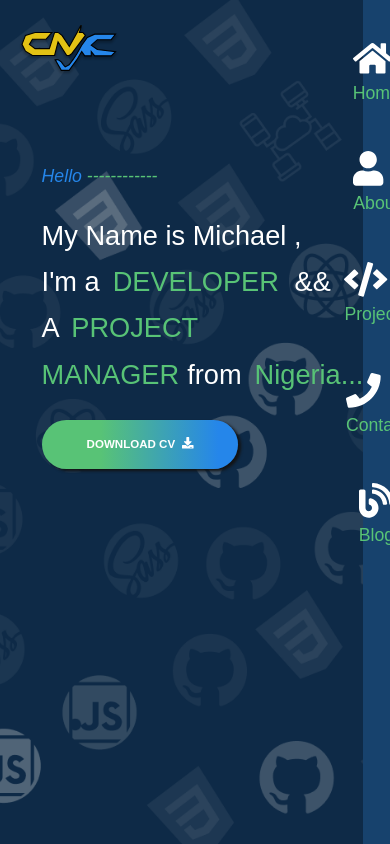
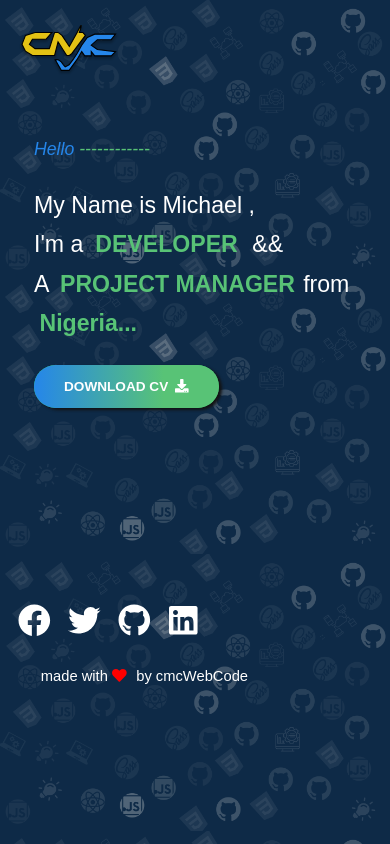
Before and after one commit to cmcWebCode40/my_portfolio_site, a React (Create React App) app: page / in a window 390 px wide. Built offline with nearby package versions, Linux system fonts and the light colour scheme.

Commit message:
created the footer component

```diff
--- a/package.json
+++ b/package.json
@@ -4,6 +4,7 @@
   "private": true,
   "dependencies": {
     "@fortawesome/fontawesome-svg-core": "^1.2.26",
+    "@fortawesome/free-brands-svg-icons": "^5.12.0",
     "@fortawesome/free-solid-svg-icons": "^5.12.0",
     "@fortawesome/react-fontawesome": "^0.1.8",
     "@testing-library/jest-dom": "^4.2.4",
--- a/src/layouts/Layouts.js
+++ b/src/layouts/Layouts.js
@@ -2,14 +2,18 @@ import React from "react";
 import Home from "../components/home/Home";
 import Logo from "../components/logo/Logo";
 import SideNav from "../shared/sidenav/SideNav";
+import Footer from "../shared/footer/Footer";
 
 const Layouts = () => {
   return (
-    <div className="layout">
-      <Logo />
-      <SideNav />
-      <Home />
-    </div>
+    <>
+      <div className="layout">
+        <Logo />
+        <SideNav />
+        <Home />
+        <Footer />
+      </div>
+    </>
   );
 };
 
--- a/src/sass/_buttons.scss
+++ b/src/sass/_buttons.scss
@@ -1,7 +1,7 @@
 .btn {
   text-transform: uppercase;
   text-decoration: none;
-  padding: 15px 45px;
+  padding: 15px 35px;
   display: inline-block;
   border-radius: 100px;
   transition: all 0.2s;
--- a/src/sass/_mediaqueries.scss
+++ b/src/sass/_mediaqueries.scss
@@ -0,0 +1,46 @@
+@media (max-width: 765px) {
+  .side-nav {
+    display: none;
+  }
+
+  .layouts {
+    overflow: hidden !important;
+  }
+
+  .btn {
+    padding: 10px 30px;
+  }
+
+  //* Landing page content
+  .content {
+    margin: auto;
+    em {
+      font-size: 1rem;
+    }
+
+    p {
+      font-size: 1.7rem !important;
+      span {
+        font-weight: 300;
+      }
+    }
+  }
+
+  .footer {
+    flex-wrap: wrap-reverse;
+
+    &-name {
+      color: $white;
+      font-size: 1.5rem;
+      letter-spacing: 1.6;
+      margin: 0 0.6rem 0 -3rem;
+    }
+
+    &-socials {
+      margin-left: 0.9rem;
+      a {
+        font-size: 0.8rem;
+      }
+    }
+  }
+}
--- a/src/sass/_utils.scss
+++ b/src/sass/_utils.scss
@@ -4,12 +4,14 @@
   box-sizing: border-box;
 }
 
-html,
-body {
+html {
   font-size: 85%;
 }
 
 body {
+  background: url("../images/backgroundimagebg-image.png");
   line-height: 1.7;
   font-family: Arial, Helvetica, sans-serif;
+  background-size: contain;
+  //   @include pictureConfig(70vh);
 }
--- a/src/sass/_variables.scss
+++ b/src/sass/_variables.scss
@@ -1,6 +1,6 @@
 // * themes for the website
 $pri-color: #58c376;
-$primary: linear-gradient(to left, #2586ea 10%, #58c376 70%);
+$primary: linear-gradient(to right, #2586ea 0%, #58c376 70%);
 $secondary: #58c376;
 $yellow: #e3c214;
 $blue: #2586ea;
--- a/src/sass/styles.scss
+++ b/src/sass/styles.scss
@@ -1,14 +1,14 @@
 @import "./variables";
-@import "./utils";
-@import "./mediaqueries";
 @import "./buttons";
 @import "./mixins";
 @import "./buttons";
+@import "./utils";
+@import "./mediaqueries";
 
 //* Home Page
 .layout {
-  background: url("../images/backgroundimagebg-image.png");
-  @include pictureConfig(100vh);
+  //   @include pictureConfig(100vh);
+  //   background-size: contain;
 }
 
 .logo {
@@ -22,7 +22,7 @@
 //* Side Nav
 
 .side-nav {
-  height: 100vh;
+  height: 100%;
   background: $menu;
   position: fixed;
   right: 0;
@@ -60,56 +60,47 @@
 
 //* Landing page content
 .content {
-  margin: 4rem 0 0 3.6em;
+  margin: 2rem 0 0 2.5em;
   em {
     font-size: 1.3rem;
     color: $blue;
   }
+  .line {
+    color: $pri-color;
+  }
   p {
-    font-size: 2rem;
+    font-size: 2.4rem;
     color: $white;
     margin: 0.7rem 0;
     padding: 0.9rem 0;
     span {
       color: $pri-color;
       margin: 0 0.6rem 0 0.4rem;
+      font-weight: 700;
     }
   }
 }
 
-.line {
-  color: $pri-color;
+//* footer
+
+.footer {
+  position: relative;
+  //   top: 85%;
+  display: flex;
+  justify-content: space-between;
+  margin: 13rem 0 0 0;
+
+  &-name {
+    color: $white;
+    font-size: 1.3rem;
+    letter-spacing: 1.6;
+    margin: 1.5rem 3rem 0 3rem;
+  }
+
+  &-socials {
+    margin: 1.4rem 10rem 0 0;
+    a {
+      margin-left: 1.3rem;
+    }
+  }
 }
-
-//* Nav menu;
-
-// .move {
-//   position: relative;
-//   display: block;
-//   color: $white;
-//   font-size: 14px;
-//   overflow: hidden;
-//   transition: 1s all ease;
-// }
-
-// .move::before {
-//   background-color: $pri-color;
-//   content: "";
-//   //   width: 100%;
-//   //   height: 100%;
-//   position: absolute;
-//   top: 50%;
-//   left: 50%;
-//   transform: translate(-50%, -50%);
-//   z-index: -1;
-//   transition: all 0.6s;
-// }
-
-// .move-btn::before {
-//   width: 0;
-//   height: 100%;
-// }
-
-// .move-btn:hover::before {
-//   width: 100%;
-// }
--- /dev/null
+++ b/src/shared/footer/Footer.js
@@ -0,0 +1,43 @@
+import React from "react";
+import { FontAwesomeIcon } from "@fortawesome/react-fontawesome";
+import {
+  faFacebook,
+  faTwitter,
+  faLinkedin,
+  faGithub
+} from "@fortawesome/free-brands-svg-icons";
+
+const Footer = () => {
+  return (
+    <div className="footer">
+      <div className="footer-name">
+        <small>
+          made with{" "}
+          <FontAwesomeIcon
+            style={{ marginRight: "0.7rem" }}
+            icon="heart"
+            size="1x"
+            color="red"
+          />
+          by cmcWebCode
+        </small>
+      </div>
+      <div className="footer-socials">
+        <a href="www.notin.com" className="facebook social">
+          <FontAwesomeIcon icon={faFacebook} color="white" size="3x" />
+        </a>
+        <a href="www.notin.com" className="twitter social">
+          <FontAwesomeIcon icon={faTwitter} color="white" size="3x" />
+        </a>
+        <a href="www.notin.com" color="white" className="instagram social">
+          <FontAwesomeIcon color="white" icon={faGithub} size="3x" />
+        </a>
+        <a href="www.notin.com" color="white" className="instagram social">
+          <FontAwesomeIcon icon={faLinkedin} color="white" size="3x" />
+        </a>
+      </div>
+    </div>
+  );
+};
+
+export default Footer;
--- a/src/shared/navbar/NavItems.js
+++ b/src/shared/navbar/NavItems.js
@@ -1,5 +1,4 @@
 import React from "react";
-import { FontAwesomeIcon } from "@fortawesome/react-fontawesome";
 import NavItem from "./NavItem";
 
 const NavItems = () => {
```
Also changed, not shown: src/App.js (+5 -2 lines), src/images/DEVELOPER.svg (added), 1 other file (tests, documents, lock files or other folders).
